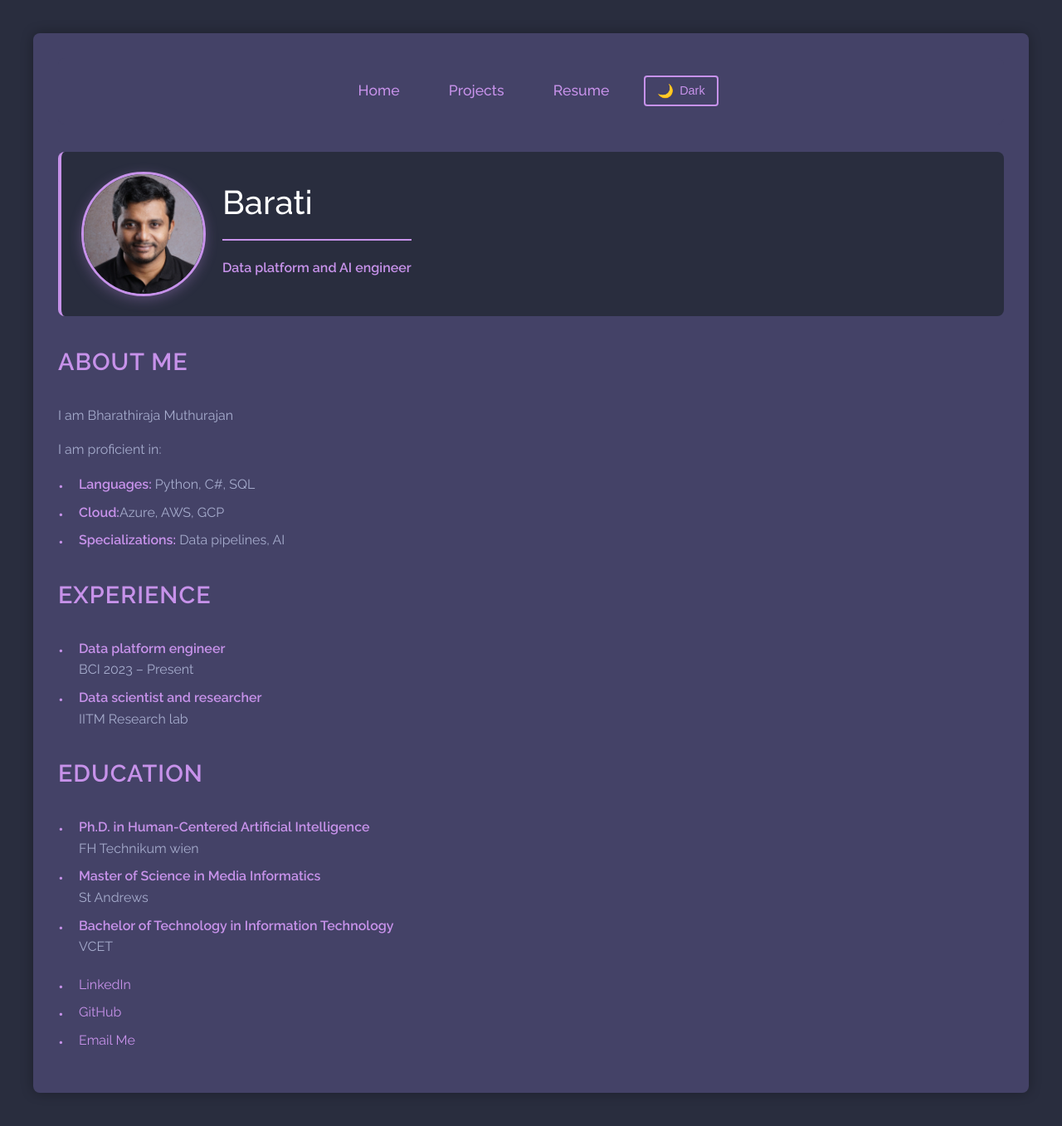
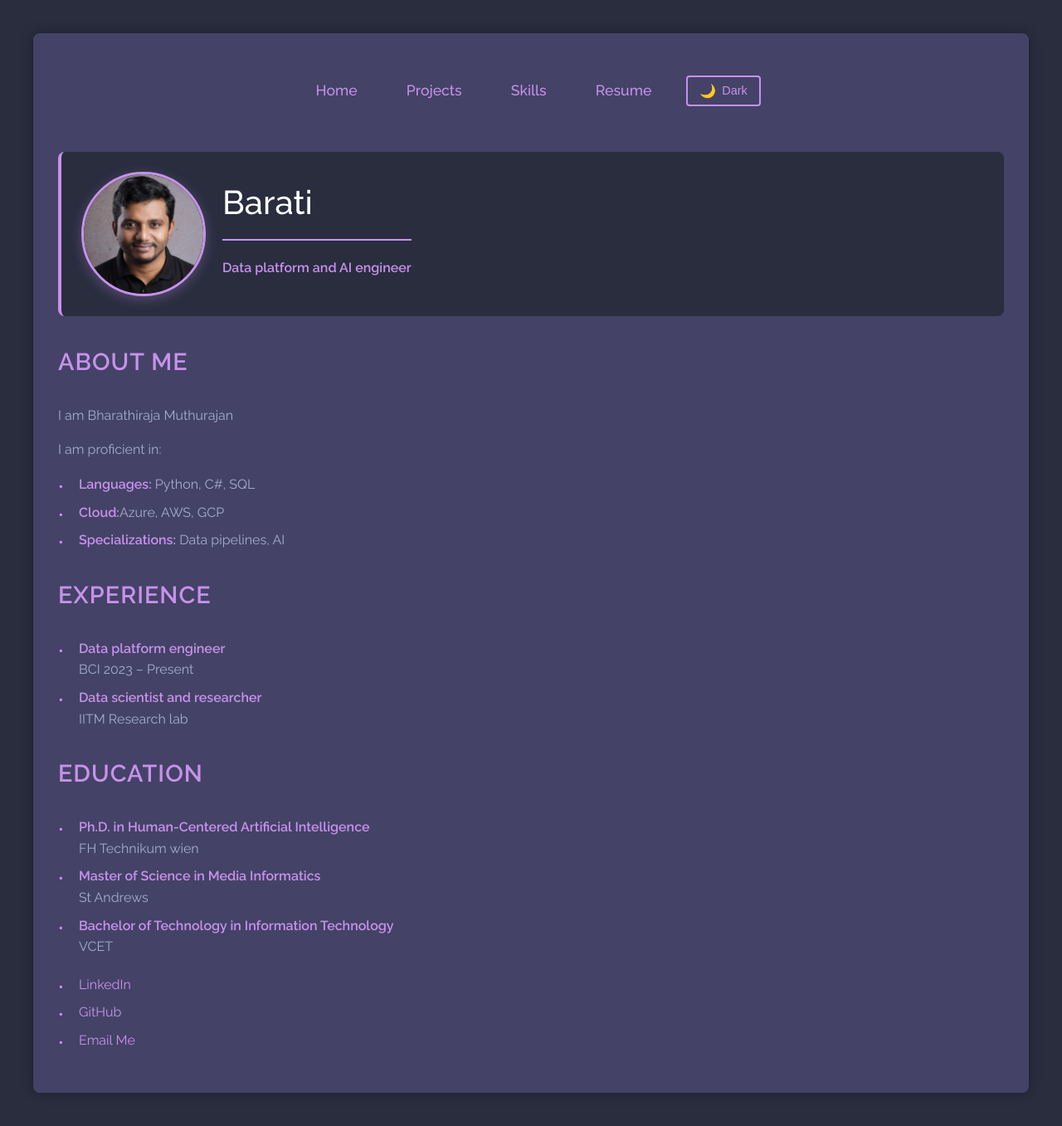
Before and after one commit to brt-rj/barati-dev.github.io, a Jekyll site: the page built from index.md, in a window 1280 px wide. Shown: the whole page at 83% size. Built offline with Jekyll 4.4.1, drawn with Linux system fonts in a browser that asks for light colours.

Commit message:
Update header.html

```diff
--- a/_includes/header.html
+++ b/_includes/header.html
@@ -2,6 +2,7 @@
   <nav class="site-nav">
     <a href="/" class="nav-link">Home</a>
     <a href="/projects/" class="nav-link">Projects</a>
+    <a href="/skills/" class="nav-link">Skills</a>
     <a href="/resume/" class="nav-link">Resume</a>
     <button class="theme-toggle" onclick="toggleTheme()">
       <span class="theme-icon">🌙</span>
```
